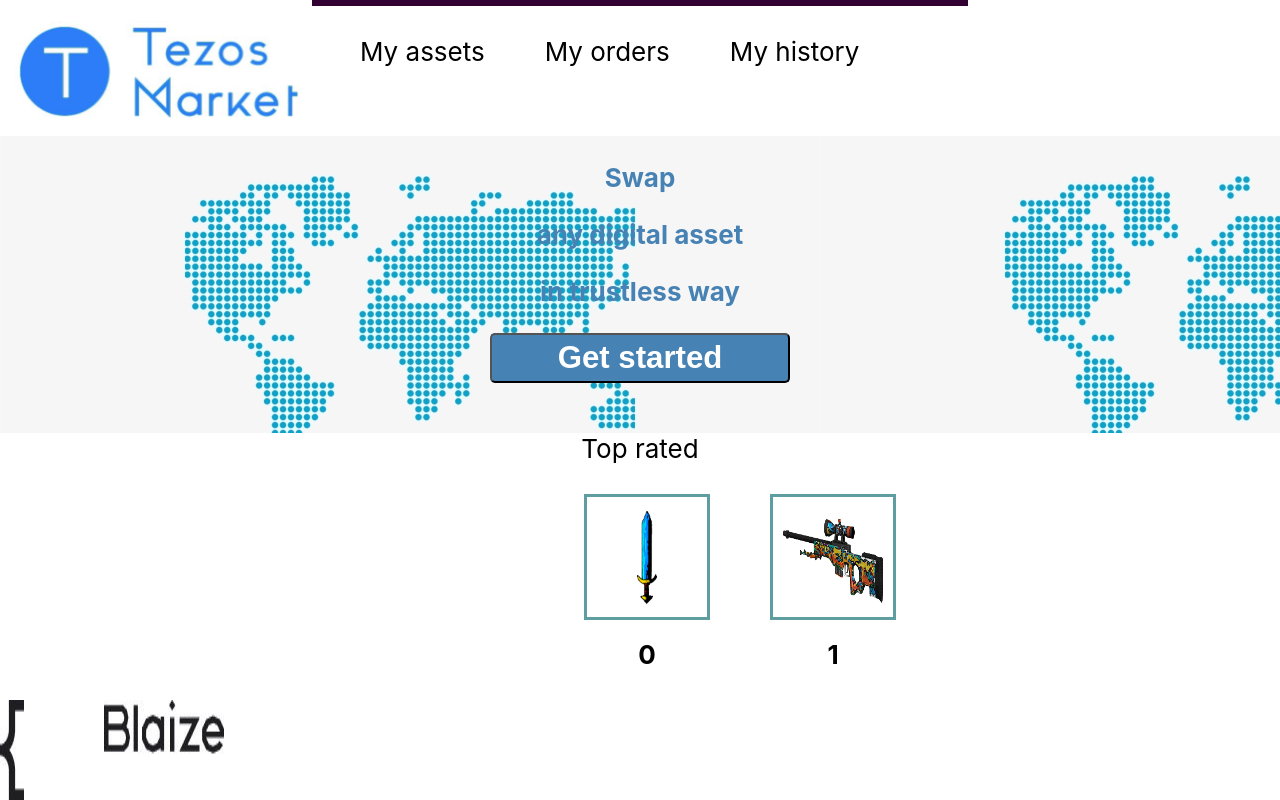
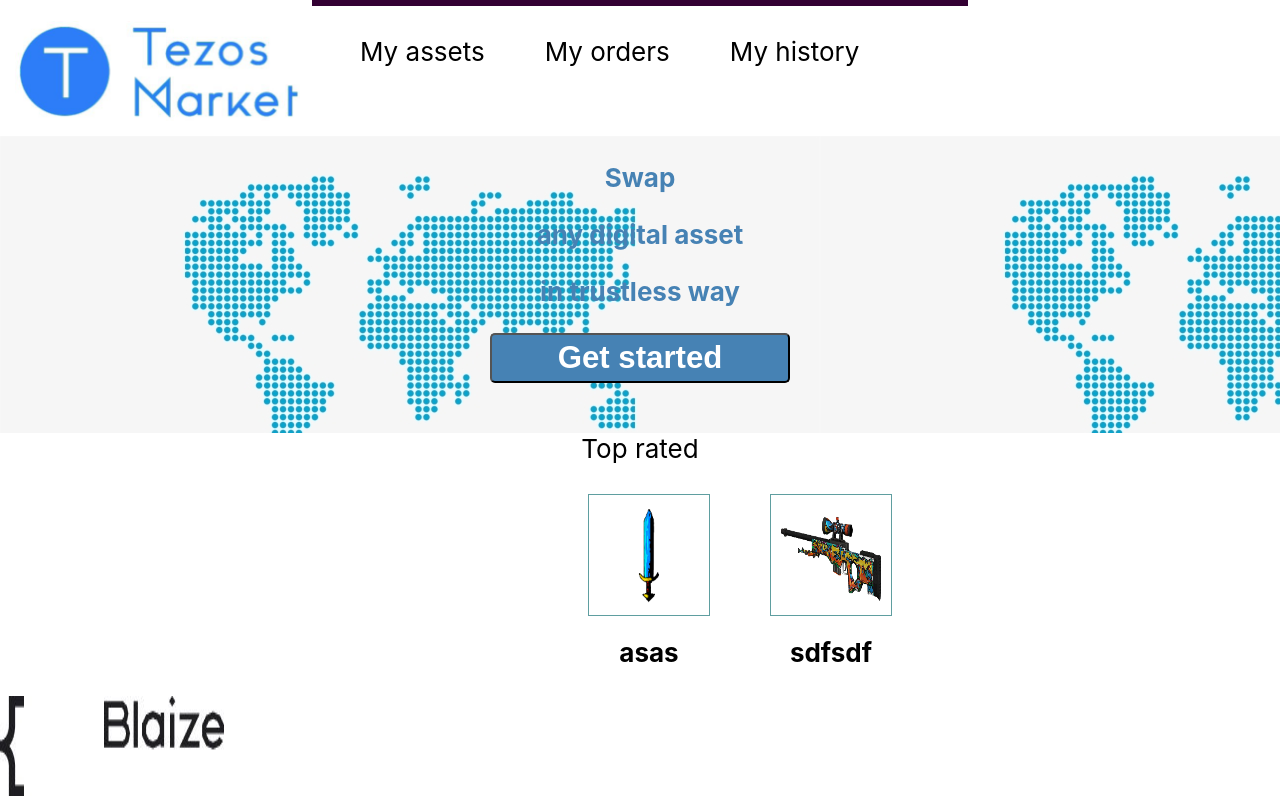
Before and after one commit to InCrypto-io/tezos-market, a React (Create React App) app: page / in a window 1280 px wide. Shown: the part 336-1136 px from the top of the page. Built offline with nearby package versions, Linux system fonts and the light colour scheme.

Commit message:
add name

```diff
--- a/src/components/BuySell.js
+++ b/src/components/BuySell.js
@@ -356,6 +356,7 @@ export default class BuySell extends React.Component {
         return <div className={"buy-sell"}>
             <p>{this.props.mode}</p>
             <img width={100} height={100} src={require(`../images/${this.props.elementID}.png`)}></img>
+            <p >{this.props.name}</p>
             {this.props.mode === "Buy" ? <span>50 TZ</span>  : <input value={50}/>}
             <button className={"get-started"} onClick={this.doAction}>{this.props.mode}</button>
             <button className={"to-home"} onClick={this.goToHome}>BACK</button>
--- a/src/components/element.js
+++ b/src/components/element.js
@@ -5,9 +5,9 @@ export default class Element extends React.Component {
         if(!this.props.element || !this.props.element.id){
             return <div/>;
         }
-        return <div className={"element"} onClick={()=>(this.props.onSelect(this.props.element.id))}>
+        return <div className={"element"} onClick={()=>(this.props.onSelect(this.props.element.id, this.props.element.name))}>
             <img width={100} height={100} src={require(`../images/${this.props.element.id}.png`)}></img>
-            <p className={"element-description"}>{this.props.element.id}</p>
+            <p className={"element-description"}>{this.props.element.name}</p>
         </div>
     }
 };
--- a/src/components/gallery.js
+++ b/src/components/gallery.js
@@ -9,7 +9,7 @@ export default class Gallery extends React.Component {
         }
     }
 
-    onSelect = (id) => {
+    onSelect = (id, name) => {
         this.props.onSelect(id);
     };
 
--- a/src/components/home.js
+++ b/src/components/home.js
@@ -12,45 +12,53 @@ export default class Home extends React.Component {
             user: "sfdsd",
             pageMode: "my_assets",
             currentTokenId: "0",
+            currentElName: "0asdsad",
             title: "Top rated",
             tokens: [
                 {
                     owner: "sfdsd",
                     id: "0",
+                    name: "asas"
                 },
                 {
                     owner: "dcvs",
                     id: "1",
+                    name: "sdfsdf"
                 },
             ],
             assets: [
                 {
                     owner: "sfdsd",
                     id: "0",
+                    name: "sdfdsf"
                 },
                 {
                     owner: "dcvs",
                     id: "1",
+                    name: "sdfdsf"
                 },
                 {
                     owner: "dcvs",
                     id: "2",
+                    name: "sdfdsf"
                 },
             ]
         }
     }
 
-    goToBuy(id) {
+    goToBuy(id, name) {
         this.setState({
             pageMode: "Buy",
-            currentTokenId: id
+            currentTokenId: id,
+            currentElName: name,
         })
     }
 
-    goToSell(id) {
+    goToSell(id, name) {
         this.setState({
             pageMode: "Sell",
-            currentTokenId: id
+            currentTokenId: id,
+            currentElName: name,
         })
     }
 
@@ -60,11 +68,12 @@ export default class Home extends React.Component {
         })
     }
 
-    onSelect = (id) => {
+    onSelect = (id, name) => {
         console.log(id)
         this.setState({
             pageMode: id % 2 === 0 ? "Buy" : "Sell",
-            currentTokenId: id
+            currentTokenId: id,
+            currentElName: name,
         })
     };
 
@@ -101,6 +110,7 @@ export default class Home extends React.Component {
             {
                 (this.state.pageMode === "Buy" || this.state.pageMode === "Sell") ?
                     <BuySell elementID={this.state.currentTokenId} mode={this.state.pageMode}
+                             name={this.state.currentElName}
                              goToHome={this.goToHome}/> :
                     <Gallery
                         tokens={this.state.pageMode === "My assets" ? this.state.assets : this.state.tokens}
--- a/src/index.css
+++ b/src/index.css
@@ -49,7 +49,7 @@ code {
   width: 100px;
   height: 100px;
   margin: 30px;
-  border: cadetblue solid;
+  border: cadetblue solid 1px;
   padding: 10px;
 }
 
```
